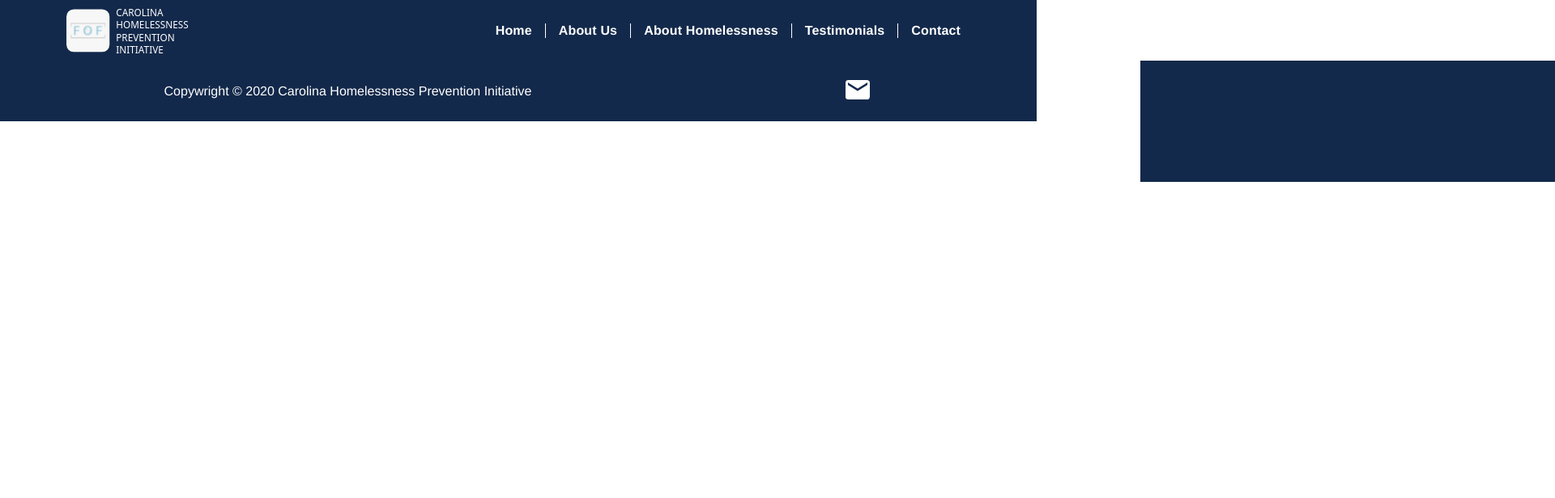
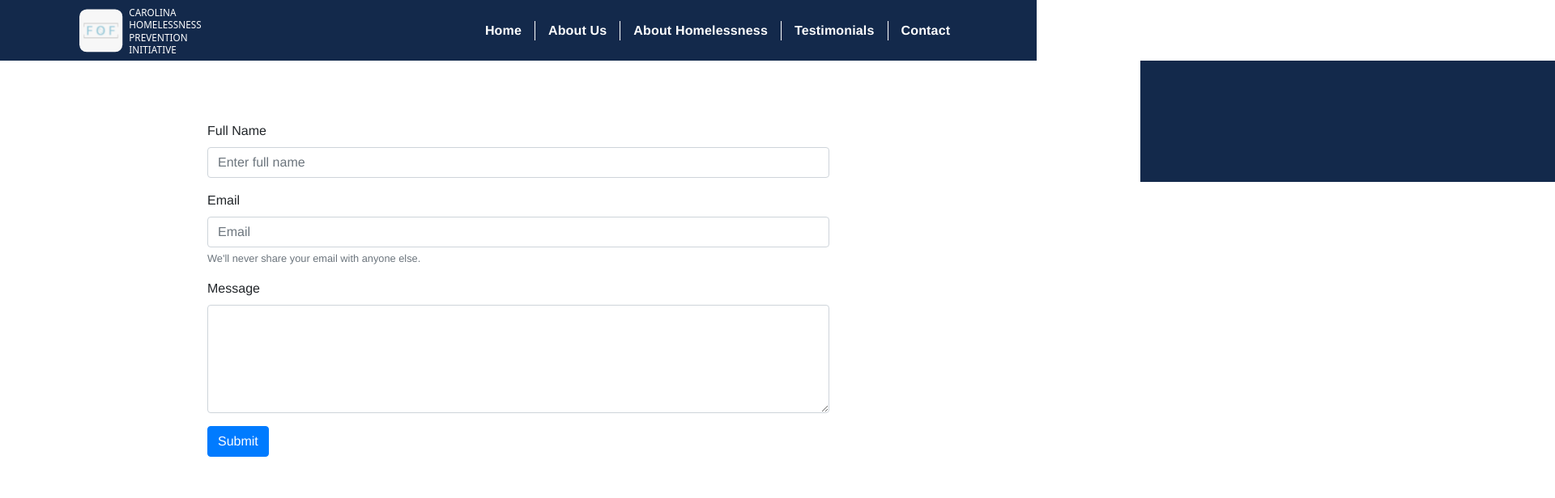
Before and after one commit to web-dev-carolina/CHPI, a React (Create React App) app in the folder chpi-website/: page /Contact in a window 1280 px wide. Shown: the top 616 px of the page at 81% size, 1920 px wide, since content can reach past the window. Built offline with nearby package versions, Linux system fonts and the light colour scheme.

Commit message:
This is the contact page

```diff
--- a/chpi-website/src/App.js
+++ b/chpi-website/src/App.js
@@ -8,6 +8,7 @@ import Homelessness from './Component/Homelessness.js';
 import Testimonials from './Component/Testimonials.js';
 import Contact from './Component/Contact.js';
 import Footer from './Component/Footer.js';
+import '../node_modules/bootstrap/dist/css/bootstrap.min.css';
 
 function App() {
   return (
--- a/chpi-website/src/CSS/Contact.css
+++ b/chpi-website/src/CSS/Contact.css
@@ -1,3 +1,14 @@
 .contact {
     margin-top: 75px;
+    margin-bottom: 75px;
+    height: 100%;
 }
+
+.formcontainer {
+    width: 60%;
+    margin: 0 auto;
+}
+
+.secondary-color {
+    background-color: var(--secondary-color);
+}
--- a/chpi-website/src/Component/Contact.js
+++ b/chpi-website/src/Component/Contact.js
@@ -1,10 +1,34 @@
 import React from 'react'
 import '../CSS/Contact.css';
+import Form from 'react-bootstrap/Form'
+import Button from 'react-bootstrap/Button'
+import 'bootstrap';
+import '../App.css'
 
 function Contact(){
     return (
         <div className="contact">
+            <Form className="formcontainer">
+            <Form.Group controlId="formBasicName" class="fullname">
+                <Form.Label>Full Name</Form.Label>
+                <Form.Control type="name" placeholder="Enter full name" />
+            </Form.Group>
 
+            <Form.Group controlId="formBasicEmail">
+                <Form.Label>Email</Form.Label>
+                <Form.Control type="email" placeholder="Email" />
+                <Form.Text className="text-muted">
+                We'll never share your email with anyone else.
+                </Form.Text>
+            </Form.Group>
+            <Form.Group controlId="formBasicMessage">
+                <Form.Label>Message</Form.Label>
+                <Form.Control as="textarea" rows={5} />
+            </Form.Group>
+            <Button class="secondary-color" type="Message">
+                Submit
+            </Button>
+            </Form>
         </div>
     )
 }
```
